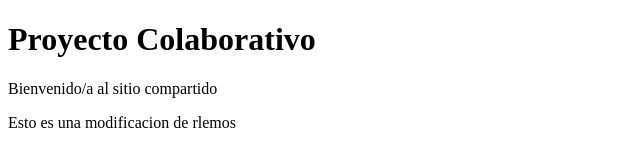
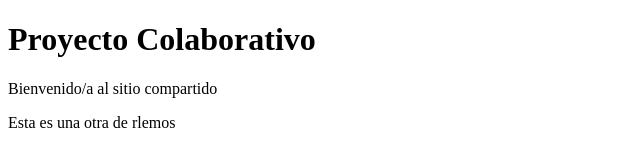
Before and after one commit to devops-ieserh/colaborativo, a plain HTML site: page index.html in a window 1280 px wide. Shown: the full height of the page, 0-640 px from the left. Drawn offline with Linux system fonts and the light colour scheme.

Commit message:
Mi segundo commit

```diff
--- a/index.html
+++ b/index.html
@@ -3,6 +3,6 @@
   <body>
     <h1>Proyecto Colaborativo</h1>
     <p>Bienvenido/a al sitio compartido</p>
-    <p>Esto es una modificacion de rlemos</p>
+    <p>Esta es una otra de rlemos</p>
   </body>
 </html>
```
